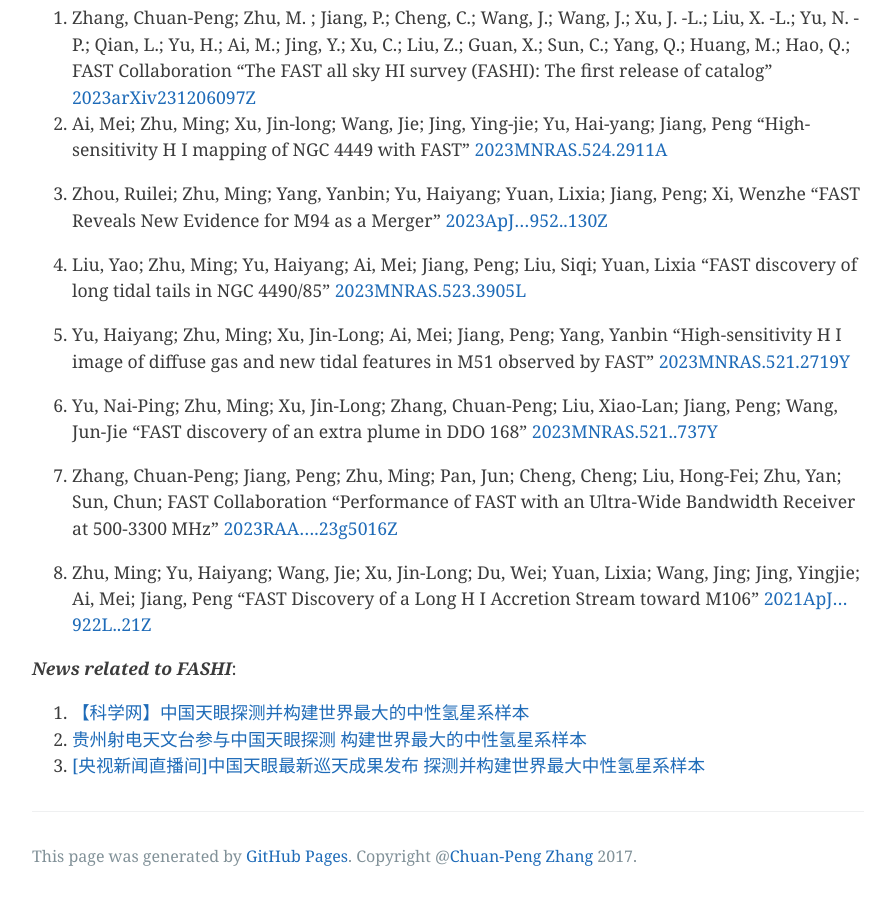
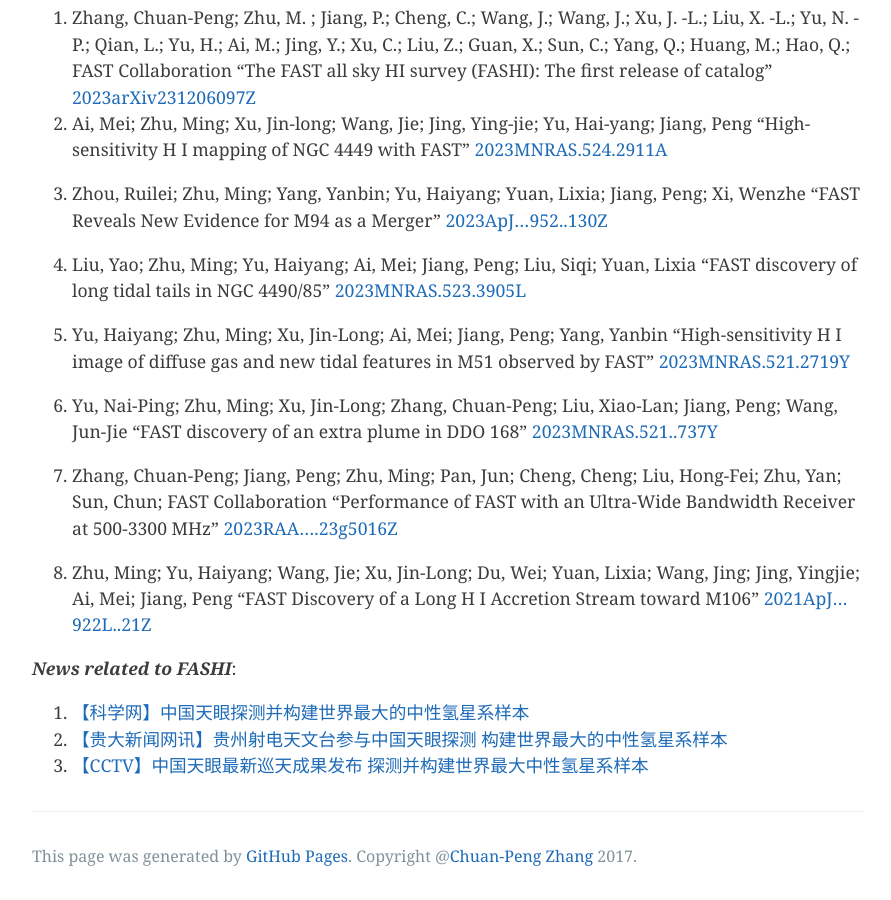
Before and after one commit to zcp521/zcp521.github.io, a Jekyll site: the page built from fashi.md, in a window 1280 px wide and 900 px high, scrolled down 3167 px. Shown: the whole window, without its empty margins (192-1083 px from the left). Built offline with Jekyll 4.4.1, drawn with Linux system fonts in a browser that asks for light colours.

Commit message:
Update fashi.md

```diff
--- a/fashi.md
+++ b/fashi.md
@@ -141,5 +141,5 @@
 ***News related to FASHI***:
 
 1. [【科学网】中国天眼探测并构建世界最大的中性氢星系样本](https://blog.sciencenet.cn/blog-528739-1413561.html)
-2. [贵州射电天文台参与中国天眼探测 构建世界最大的中性氢星系样本](http://news.gzu.edu.cn/2023/1211/c11069a210339/page.htm)
-3. [[央视新闻直播间]中国天眼最新巡天成果发布 探测并构建世界最大中性氢星系样本](https://tv.cctv.com/2023/12/13/VIDE8HrxgbGmGgh7YxzS55If231213.shtml)
+2. [【贵大新闻网讯】贵州射电天文台参与中国天眼探测 构建世界最大的中性氢星系样本](http://news.gzu.edu.cn/2023/1211/c11069a210339/page.htm)
+3. [【CCTV】中国天眼最新巡天成果发布 探测并构建世界最大中性氢星系样本](https://tv.cctv.com/2023/12/13/VIDE8HrxgbGmGgh7YxzS55If231213.shtml)
```
